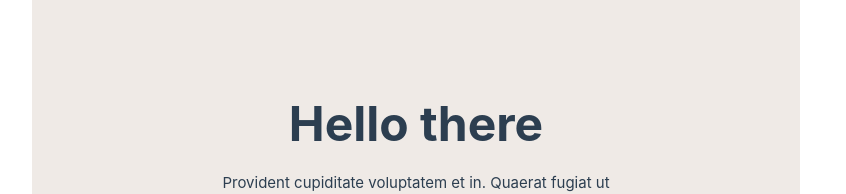
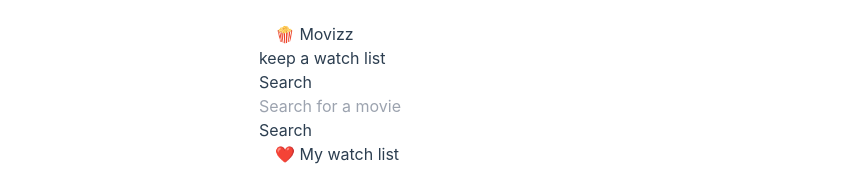
Before and after one commit to edesgree/vuejs-my-library, a Vue app: page / in a window 1280 px wide. Shown: the part 314-508 px from the top of the page, without its empty margins (0-846 px from the left). Built offline with nearby package versions, Linux system fonts and the light colour scheme.

Commit message:
complete watch list functionality

```diff
--- a/src/App.vue
+++ b/src/App.vue
@@ -1,6 +1,6 @@
 <script setup>
 import { RouterLink, RouterView } from 'vue-router'
-import HelloWorld from './components/HelloWorld.vue'
+import SearchForm from './components/SearchForm.vue'
 </script>
 
 <template>
@@ -16,7 +16,7 @@ import HelloWorld from './components/HelloWorld.vue'
 
         <ul>
           <li>
-            <Search></Search>
+            <SearchForm />
           </li>
           <li>
             <RouterLink to="/watchlist" role="button">❤️ My watch list</RouterLink>
--- a/src/router/index.js
+++ b/src/router/index.js
@@ -1,5 +1,5 @@
 import { createRouter, createWebHistory } from 'vue-router'
-import HomeView from '../views/HomeView.vue'
+import Home from '../views/Home.vue'
 
 const router = createRouter({
   history: createWebHistory(import.meta.env.BASE_URL),
@@ -7,15 +7,15 @@ const router = createRouter({
     {
       path: '/',
       name: 'home',
-      component: HomeView
+      component: Home
     },
     {
-      path: '/about',
-      name: 'about',
+      path: '/watchlist',
+      name: 'Watchlist',
       // route level code-splitting
       // this generates a separate chunk (About.[hash].js) for this route
       // which is lazy-loaded when the route is visited.
-      component: () => import('../views/AboutView.vue')
+      component: () => import('../views/Watchlist.vue')
     }
   ]
 })
--- a/src/views/Home.vue
+++ b/src/views/Home.vue
@@ -1,9 +1,9 @@
 <script setup>
-import { useMoviesStore } from '../store';
+import { useMoviesStore } from '../stores'
 
-import MovieCard from '../components/MovieCard.vue';
+import MovieCard from '../components/MovieCard.vue'
 
-const store = useMoviesStore();
+const store = useMoviesStore()
 </script>
 <template>
   <ul v-if="store.moviesResult" class="movies-list" :aria-busy="store.loading">
--- a/src/views/Watchlist.vue
+++ b/src/views/Watchlist.vue
@@ -1,8 +1,8 @@
 <script setup>
-import { useMoviesStore } from '../store';
-import MovieCard from '../components/MovieCard.vue';
-const store = useMoviesStore();
-console.log('myWatchList', store.myWatchList);
+import { useMoviesStore } from '../stores'
+import MovieCard from '../components/MovieCard.vue'
+const store = useMoviesStore()
+console.log('myWatchList', store.myWatchList)
 </script>
 <template>
   <h1>My watch list</h1>
```
Also changed, not shown: src/components/MovieCard.vue (+4 -4 lines), src/components/SearchForm.vue (renamed from src/components/Search.vue, +27 -27 lines), src/assets/img/icon-film.svg (added), src/assets/img/icon-movie.svg (added).
